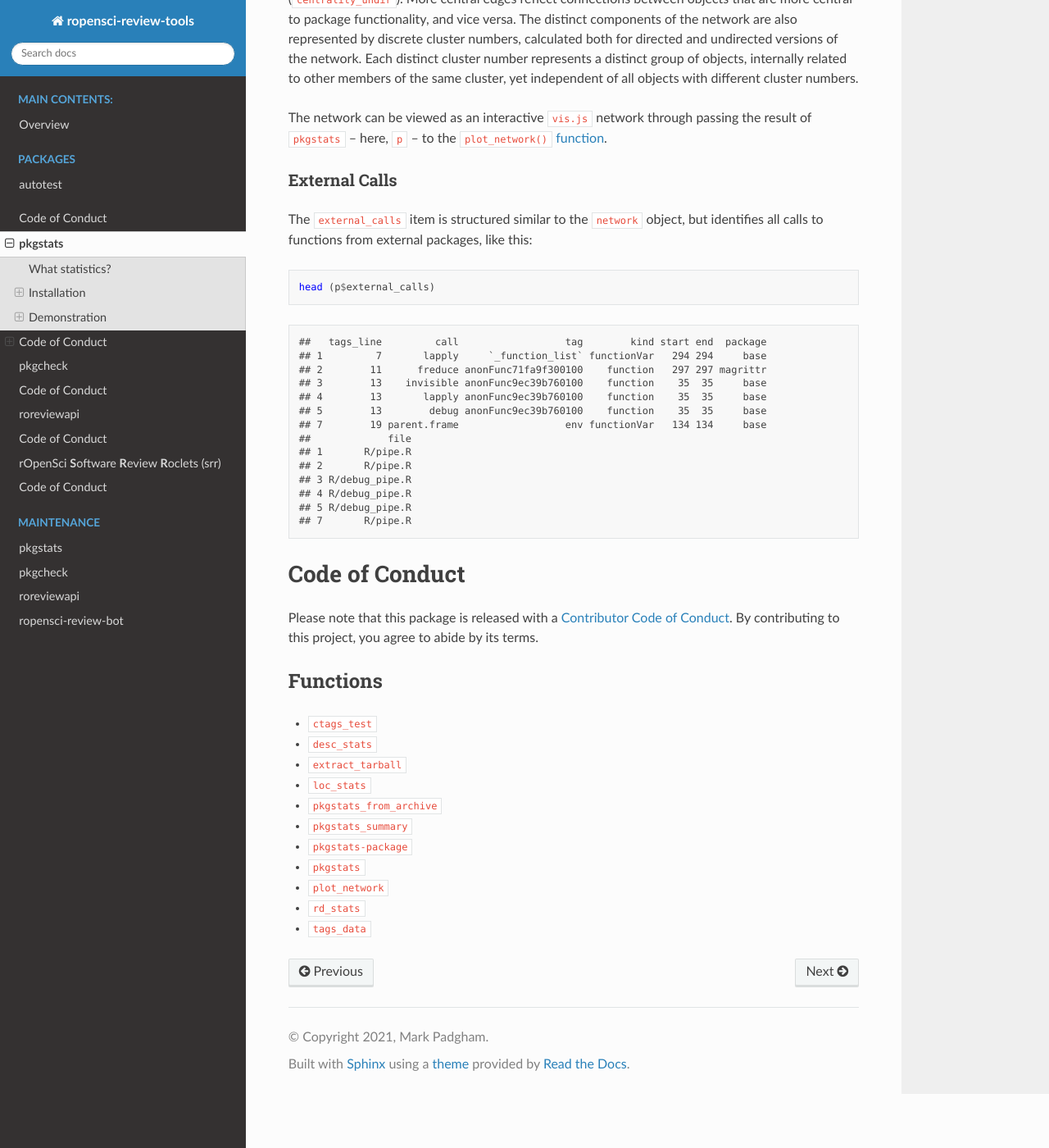
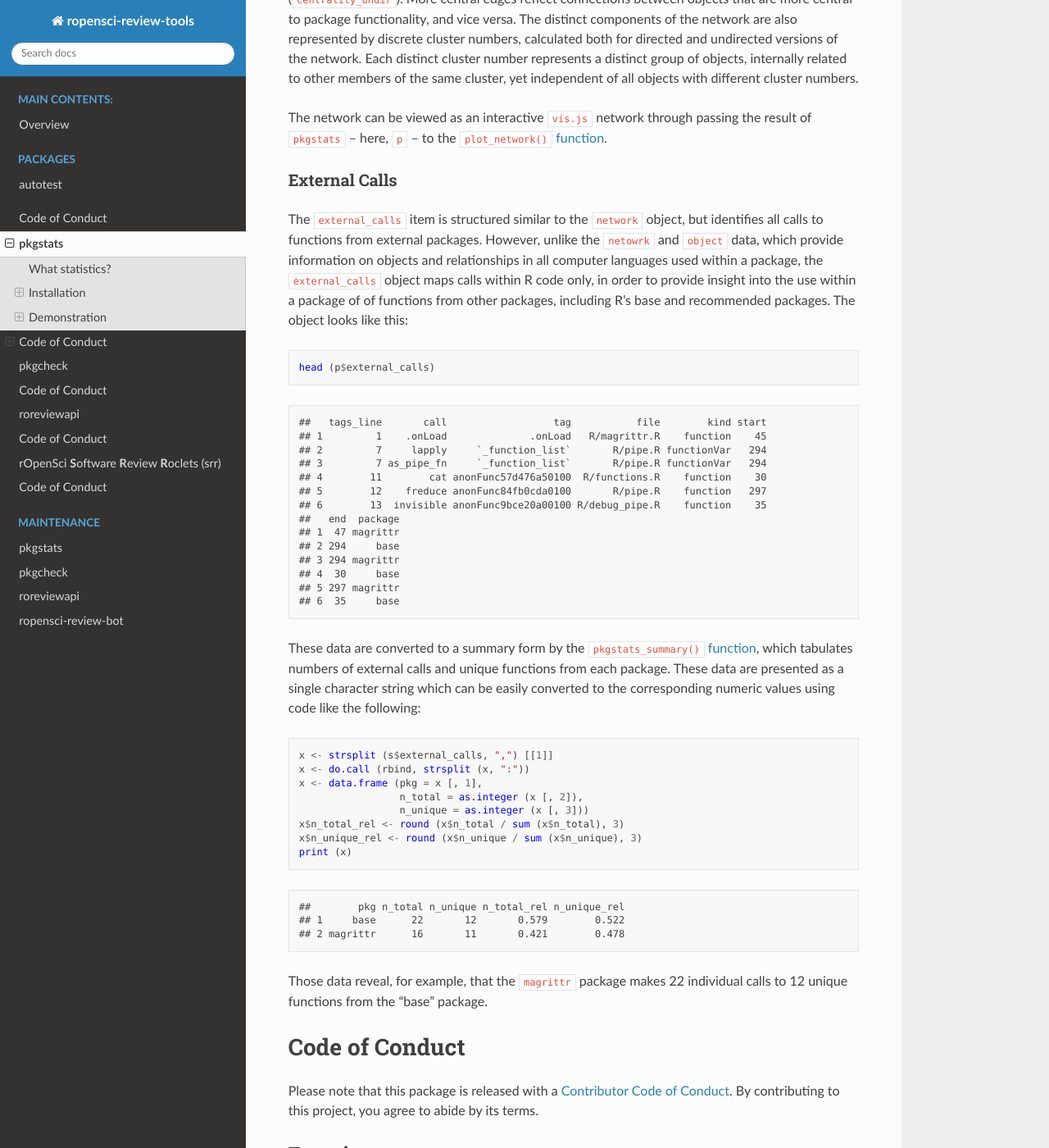
Before and after one commit to ropensci-review-tools/ropensci-review-tools, a Sphinx documentation site: the page built from docs/pkgstats/pkgstats.md, in a window 1280 px wide and 1400 px high, scrolled down 10063 px. Shown: the whole window at 82% size. Built offline with Sphinx 7.4.7 and the Read the Docs theme 2.0.0, drawn with Linux system fonts in a browser that asks for light colours; some of the changed text lies outside the part shown.

Commit message:
update pkgstats readme

````diff
--- a/docs/pkgstats/pkgstats.md
+++ b/docs/pkgstats/pkgstats.md
@@ -133,7 +133,7 @@ system.time (
 ```
 
     ##    user  system elapsed
-    ##   0.877   0.173   1.942
+    ##   0.976   0.195   2.062
 
 ``` r
 names (p)
@@ -382,7 +382,7 @@ summary is represented as a single character string:
 s$external_calls
 ```
 
-    ## [1] "base:20:9,magrittr:1:1"
+    ## [1] "base:22:12,magrittr:16:11"
 
 This is structured to allow numbers of calls to all packages to be
 readily extracted with code like the following:
@@ -397,8 +397,8 @@ print (calls)
 ```
 
     ##    package n_total n_unique
-    ## 1     base      20        9
-    ## 2 magrittr       1        1
+    ## 1     base      22       12
+    ## 2 magrittr      16       11
 
 The two numeric columns respectively show the total number of calls made
 to each package, and the total number of unique functions used within
@@ -535,26 +535,57 @@ function](https://docs.ropensci.org/pkgstats/reference/plot_network.html).
 ### External Calls
 
 The `external_calls` item is structured similar to the `network` object,
-but identifies all calls to functions from external packages, like this:
+but identifies all calls to functions from external packages. However,
+unlike the `netowrk` and `object` data, which provide information on
+objects and relationships in all computer languages used within a
+package, the `external_calls` object maps calls within R code only, in
+order to provide insight into the use within a package of of functions
+from other packages, including R’s base and recommended packages. The
+object looks like this:
 
 ``` r
 head (p$external_calls)
 ```
 
-    ##   tags_line         call                  tag        kind start end  package
-    ## 1         7       lapply     `_function_list` functionVar   294 294     base
-    ## 2        11      freduce anonFunc71fa9f300100    function   297 297 magrittr
-    ## 3        13    invisible anonFunc9ec39b760100    function    35  35     base
-    ## 4        13       lapply anonFunc9ec39b760100    function    35  35     base
-    ## 5        13        debug anonFunc9ec39b760100    function    35  35     base
-    ## 7        19 parent.frame                  env functionVar   134 134     base
-    ##             file
-    ## 1       R/pipe.R
-    ## 2       R/pipe.R
-    ## 3 R/debug_pipe.R
-    ## 4 R/debug_pipe.R
-    ## 5 R/debug_pipe.R
-    ## 7       R/pipe.R
+    ##   tags_line       call                  tag           file        kind start
+    ## 1         1    .onLoad              .onLoad   R/magrittr.R    function    45
+    ## 2         7     lapply     `_function_list`       R/pipe.R functionVar   294
+    ## 3         7 as_pipe_fn     `_function_list`       R/pipe.R functionVar   294
+    ## 4        11        cat anonFunc57d476a50100  R/functions.R    function    30
+    ## 5        12    freduce anonFunc84fb0cda0100       R/pipe.R    function   297
+    ## 6        13  invisible anonFunc9bce20a00100 R/debug_pipe.R    function    35
+    ##   end  package
+    ## 1  47 magrittr
+    ## 2 294     base
+    ## 3 294 magrittr
+    ## 4  30     base
+    ## 5 297 magrittr
+    ## 6  35     base
+
+These data are converted to a summary form by the [`pkgstats_summary()`
+function](https://docs.ropensci.org/pkgstats/reference/pkgstats_summary.html),
+which tabulates numbers of external calls and unique functions from each
+package. These data are presented as a single character string which can
+be easily converted to the corresponding numeric values using code like
+the following:
+
+``` r
+x <- strsplit (s$external_calls, ",") [[1]]
+x <- do.call (rbind, strsplit (x, ":"))
+x <- data.frame (pkg = x [, 1],
+                 n_total = as.integer (x [, 2]),
+                 n_unique = as.integer (x [, 3]))
+x$n_total_rel <- round (x$n_total / sum (x$n_total), 3)
+x$n_unique_rel <- round (x$n_unique / sum (x$n_unique), 3)
+print (x)
+```
+
+    ##        pkg n_total n_unique n_total_rel n_unique_rel
+    ## 1     base      22       12       0.579        0.522
+    ## 2 magrittr      16       11       0.421        0.478
+
+Those data reveal, for example, that the `magrittr` package makes 22
+individual calls to 12 unique functions from the “base” package.
 
 # Code of Conduct
 
````
